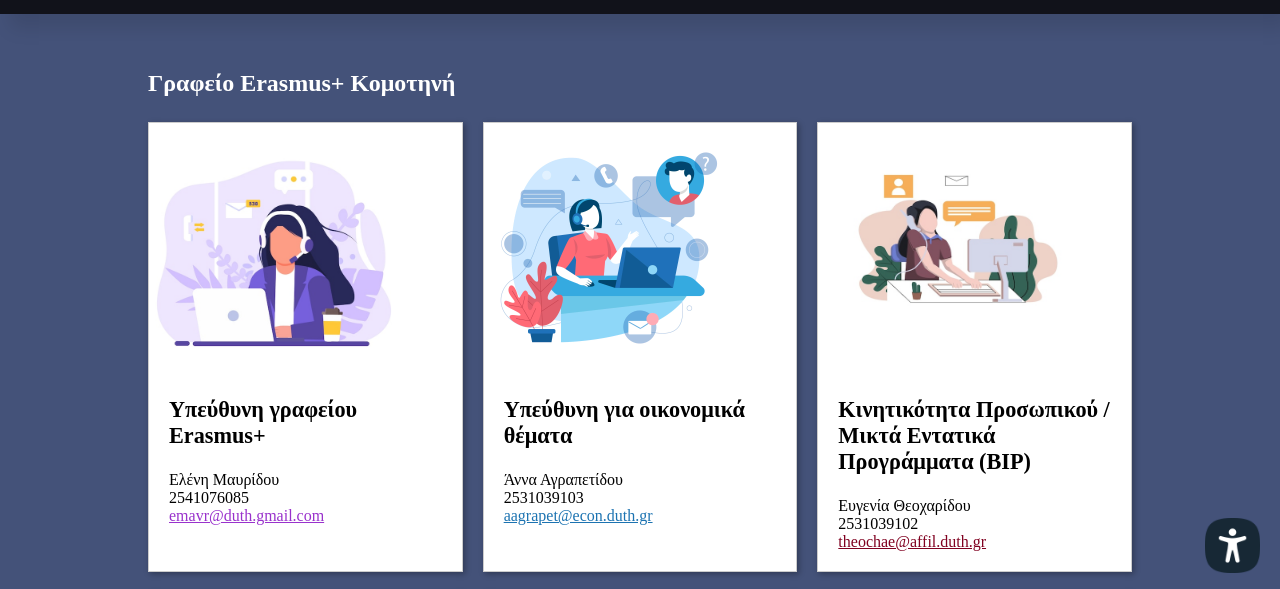
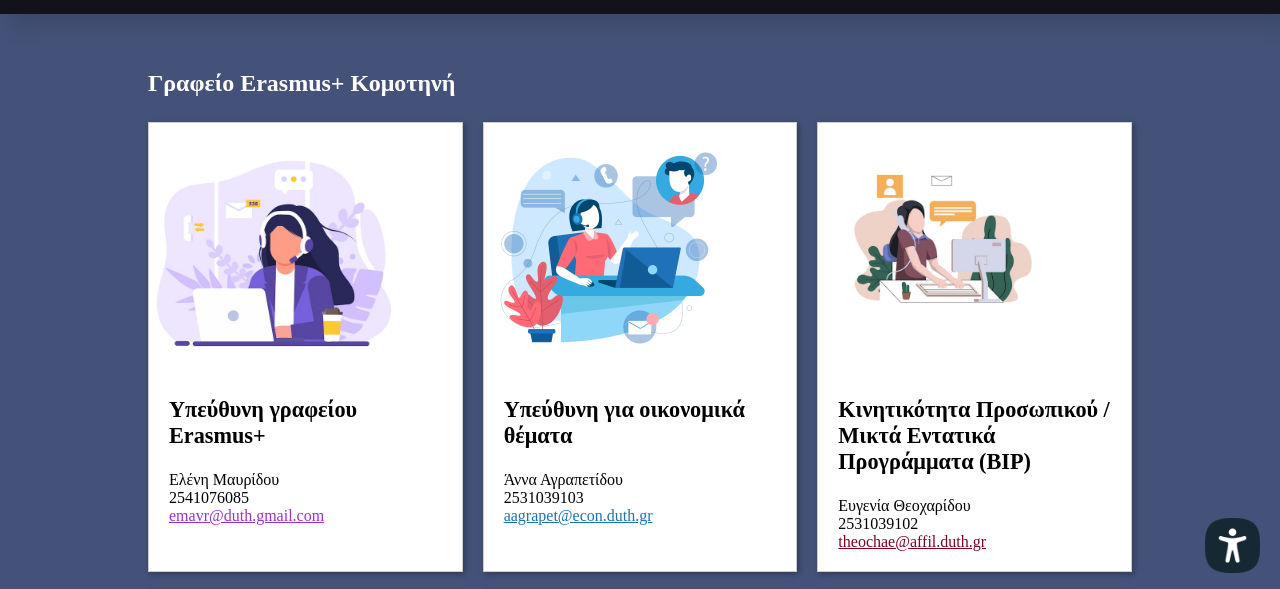
Before and after one commit to jim-daf/erasmus, a plain HTML site: page contact.html in a window 1280 px wide. Shown: the part 203-792 px from the top of the page. Drawn offline with nearby package versions, Linux system fonts and the light colour scheme; some packages are replaced by stand-ins of ours; a script that the page names is missing; a web font is replaced by a local one.

Commit message:
Add files via upload

```diff
--- a/contact.html
+++ b/contact.html
@@ -582,7 +582,7 @@
 
               </article>
               <article>
-                <img style="height: 250px; width: 280px;" src="images/[freepicdownloader.com]-woman-working-received-phone-vector-flat-style-illustration-design-normal.jpg" alt="Sample photo">
+                <img style="height: 250px; width: 250px;" src="images/[freepicdownloader.com]-woman-working-received-phone-vector-flat-style-illustration-design-normal.jpg" alt="Sample photo">
                   <div class="text" style="text-align: left;">
                     <h3 data-lang-el="Κινητικότητα Προσωπικού / Μικτά Εντατικά Προγράμματα (BIP)" data-lang-en="Student Mobility / Mixed Intensive Programmes (BIP)">Κινητικότητα Προσωπικού / Μικτά Εντατικά Προγράμματα (BIP)</h3>
                     <br>
```
